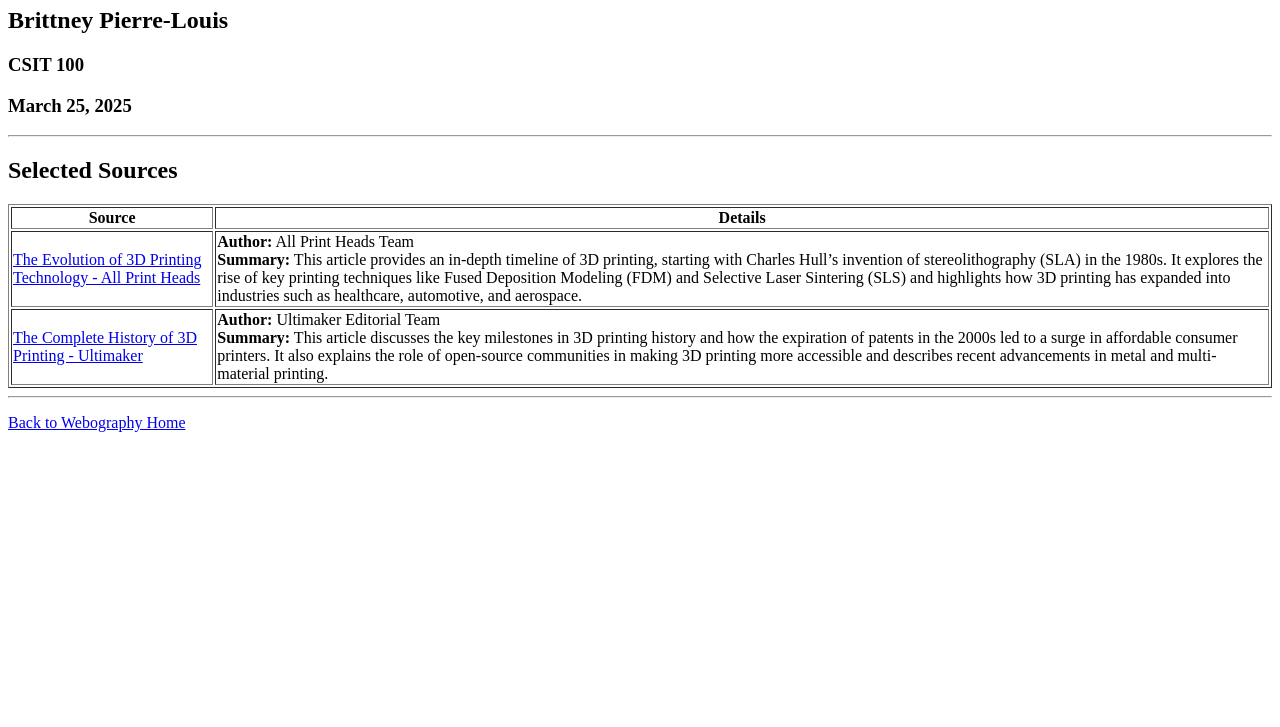
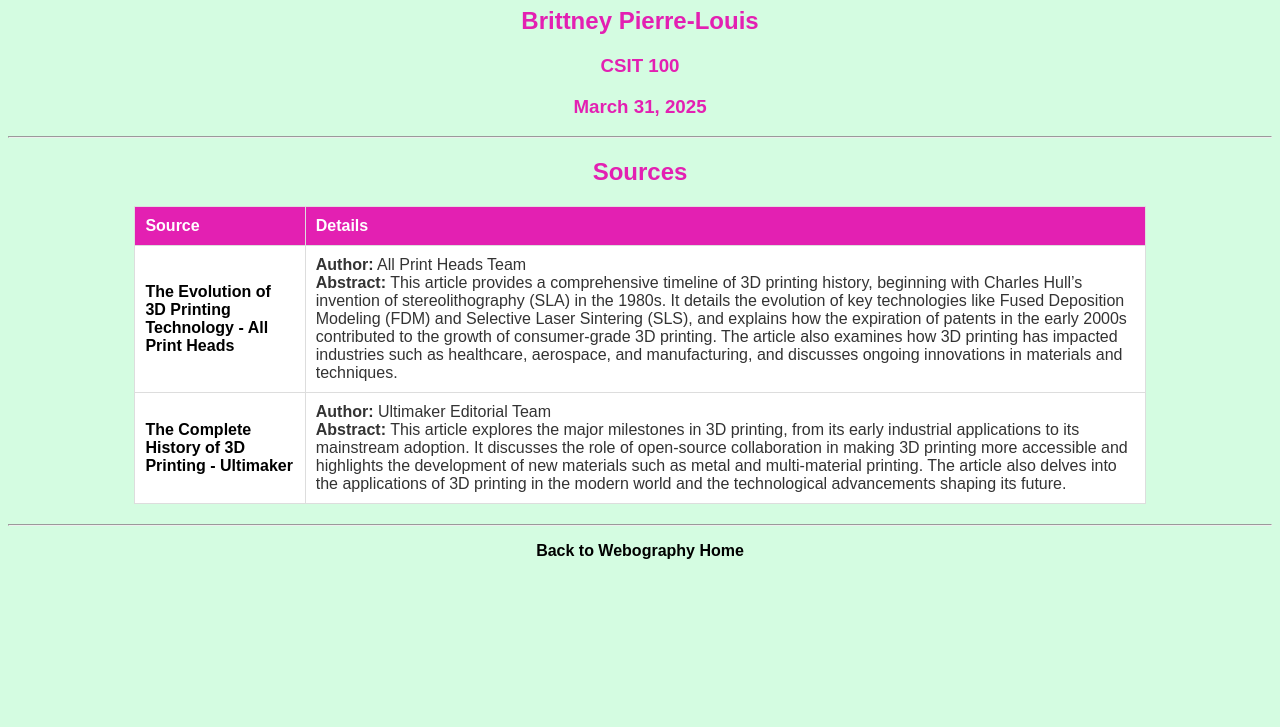
Before and after one commit to Brittplouis/3D-Printing-Webography, a plain HTML site: page subtopic1.html in a window 1280 px wide. Shown: the part 73-800 px from the top of the page. Drawn offline with Linux system fonts and the light colour scheme.

Commit message:
Update subtopic1.html

```diff
--- a/subtopic1.html
+++ b/subtopic1.html
@@ -4,17 +4,50 @@
     <meta charset="UTF-8">
     <meta name="viewport" content="width=device-width, initial-scale=1.0">
     <title>The Evolution of 3D Printing Technology</title>
+    <style>
+        body {
+            background-color: #d4fce1;
+            font-family: Arial, sans-serif;
+            color: #333;
+            text-align: center;
+        }
+        h1, h2, h3 {
+            color: #e320b2;
+        }
+        a {
+            color: #000000;
+            text-decoration: none;
+            font-weight: bold;
+        }
+        a:hover {
+            text-decoration: underline;
+        }
+        table {
+            width: 80%;
+            margin: 20px auto;
+            border-collapse: collapse;
+            background: #fff;
+        }
+        th, td {
+            border: 1px solid #ddd;
+            padding: 10px;
+            text-align: left;
+        }
+        th {
+            background-color: #e320b2;
+            color: white;
+        }
+    </style>
 </head>
 <body>
     <h1>The Evolution of 3D Printing Technology</h1>
     <h2>Brittney Pierre-Louis</h2>
     <h3>CSIT 100</h3>
-    <h3>March 25, 2025</h3>
+    <h3>March 31, 2025</h3>
 
     <hr>
 
-    <h2>Selected Sources</h2>
-
+    <h2>Sources</h2>
     <table border="1">
         <tr>
             <th>Source</th>
@@ -24,20 +57,20 @@
             <td><a href="https://www.allprintheads.com/blogs/news/the-evolution-of-3d-printing-technology">The Evolution of 3D Printing Technology - All Print Heads</a></td>
             <td>
                 <strong>Author:</strong> All Print Heads Team<br>
-                <strong>Summary:</strong> This article provides an in-depth timeline of 3D printing, starting with Charles Hull’s invention of stereolithography (SLA) in the 1980s. It explores the rise of key printing techniques like Fused Deposition Modeling (FDM) and Selective Laser Sintering (SLS) and highlights how 3D printing has expanded into industries such as healthcare, automotive, and aerospace.
+                <strong>Abstract:</strong> This article provides a comprehensive timeline of 3D printing history, beginning with Charles Hull’s invention of stereolithography (SLA) in the 1980s. It details the evolution of key technologies like Fused Deposition Modeling (FDM) and Selective Laser Sintering (SLS), and explains how the expiration of patents in the early 2000s contributed to the growth of consumer-grade 3D printing. The article also examines how 3D printing has impacted industries such as healthcare, aerospace, and manufacturing, and discusses ongoing innovations in materials and techniques.
             </td>
         </tr>
         <tr>
             <td><a href="https://ultimaker.com/learn/the-complete-history-of-3d-printing">The Complete History of 3D Printing - Ultimaker</a></td>
             <td>
                 <strong>Author:</strong> Ultimaker Editorial Team<br>
-                <strong>Summary:</strong> This article discusses the key milestones in 3D printing history and how the expiration of patents in the 2000s led to a surge in affordable consumer printers. It also explains the role of open-source communities in making 3D printing more accessible and describes recent advancements in metal and multi-material printing.
+                <strong>Abstract:</strong> This article explores the major milestones in 3D printing, from its early industrial applications to its mainstream adoption. It discusses the role of open-source collaboration in making 3D printing more accessible and highlights the development of new materials such as metal and multi-material printing. The article also delves into the applications of 3D printing in the modern world and the technological advancements shaping its future.
             </td>
         </tr>
     </table>
 
     <hr>
 
-    <p><a href="project.html">Back to Webography Home</a></p>
+    <p><a href="index.html">Back to Webography Home</a></p>
 </body>
 </html>
```
